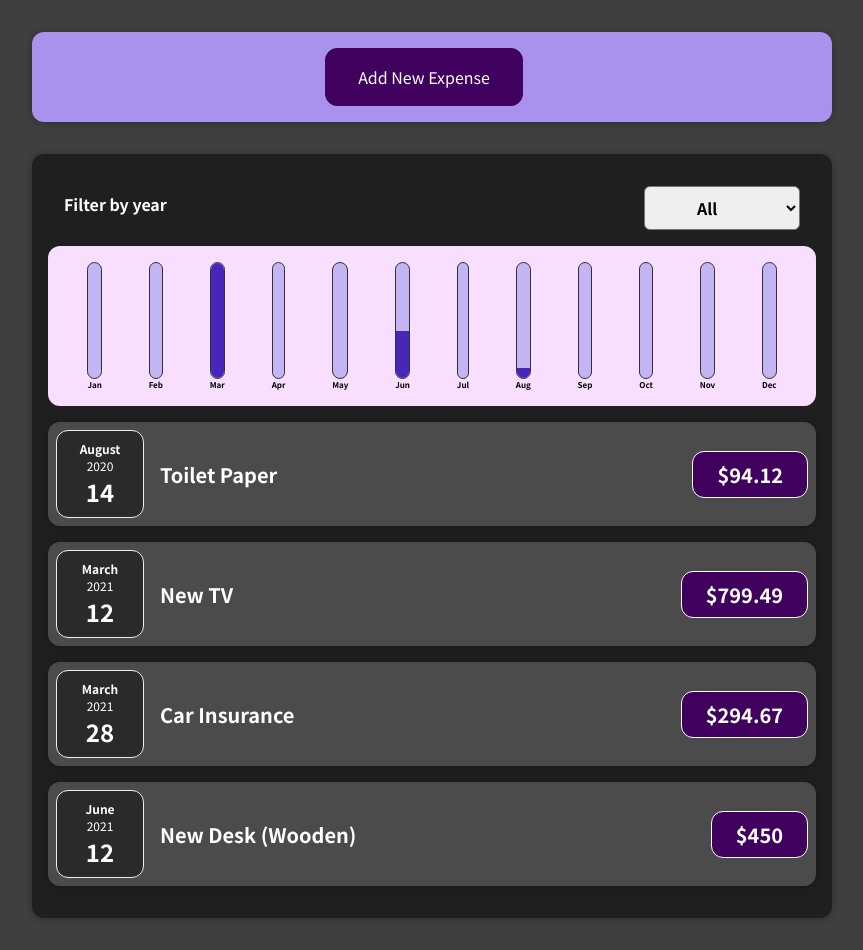
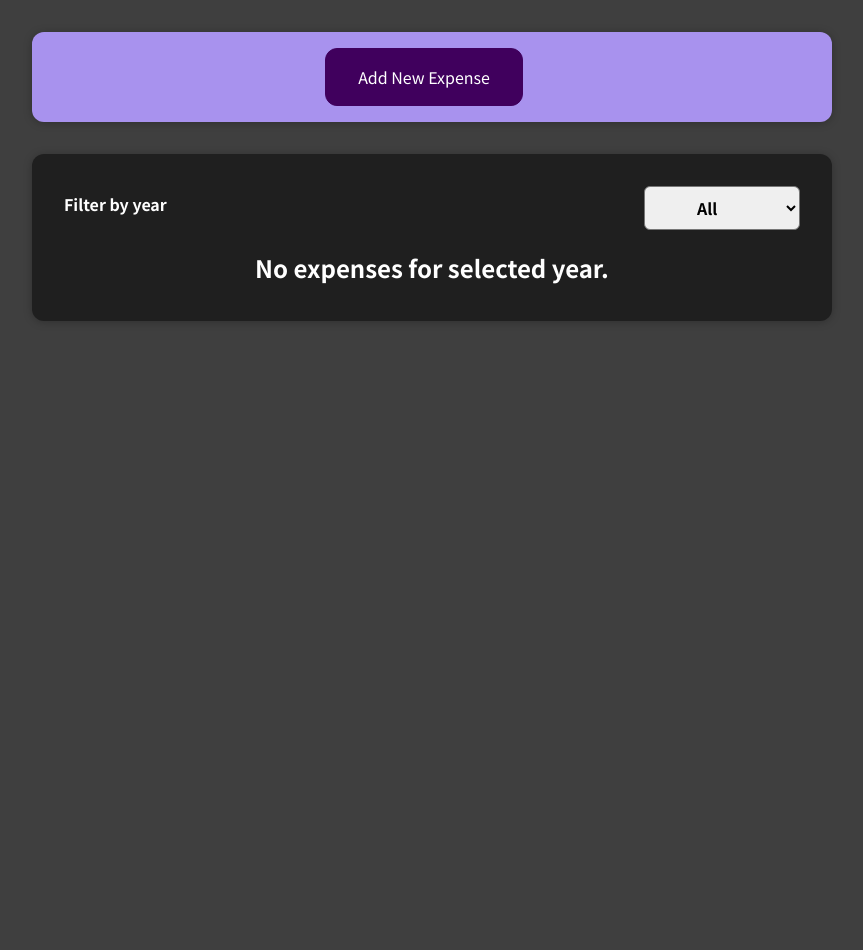
Before and after one commit to ayv8er/expensetracker, a React (Create React App) app: page / in a window 1280 px wide. Shown: the whole page, without its empty margins (208-1071 px from the left). After the commit the page ends 800 px from the top, so only its background shows below. Built offline with nearby package versions, Linux system fonts and the light colour scheme.

Commit message:
adds event handler to modal backdrop to cancel modal

```diff
--- a/src/App.js
+++ b/src/App.js
@@ -11,27 +11,7 @@
     date: false,
     errorToggle: false,
   });
-  const [expenses, setExpenses] = useState([
-    {
-      id: "e1",
-      title: "Toilet Paper",
-      amount: 94.12,
-      date: new Date(2020, 7, 14),
-    },
-    { id: "e2", title: "New TV", amount: 799.49, date: new Date(2021, 2, 12) },
-    {
-      id: "e3",
-      title: "Car Insurance",
-      amount: 294.67,
-      date: new Date(2021, 2, 28),
-    },
-    {
-      id: "e4",
-      title: "New Desk (Wooden)",
-      amount: 450,
-      date: new Date(2021, 5, 12),
-    },
-  ]);
+  const [expenses, setExpenses] = useState([]);
 
   const errorTitles = [
     "Missing Title",
--- a/src/components/ErrorModal/ErrorModal.js
+++ b/src/components/ErrorModal/ErrorModal.js
@@ -17,7 +17,7 @@
 
   return (
     <div>
-      <div className="backdrop"></div>
+      <div className="backdrop" onClick={handleClick}></div>
       <Card className="modal">
         <header className="header">
           <h2>{modalTitle}</h2>
```
